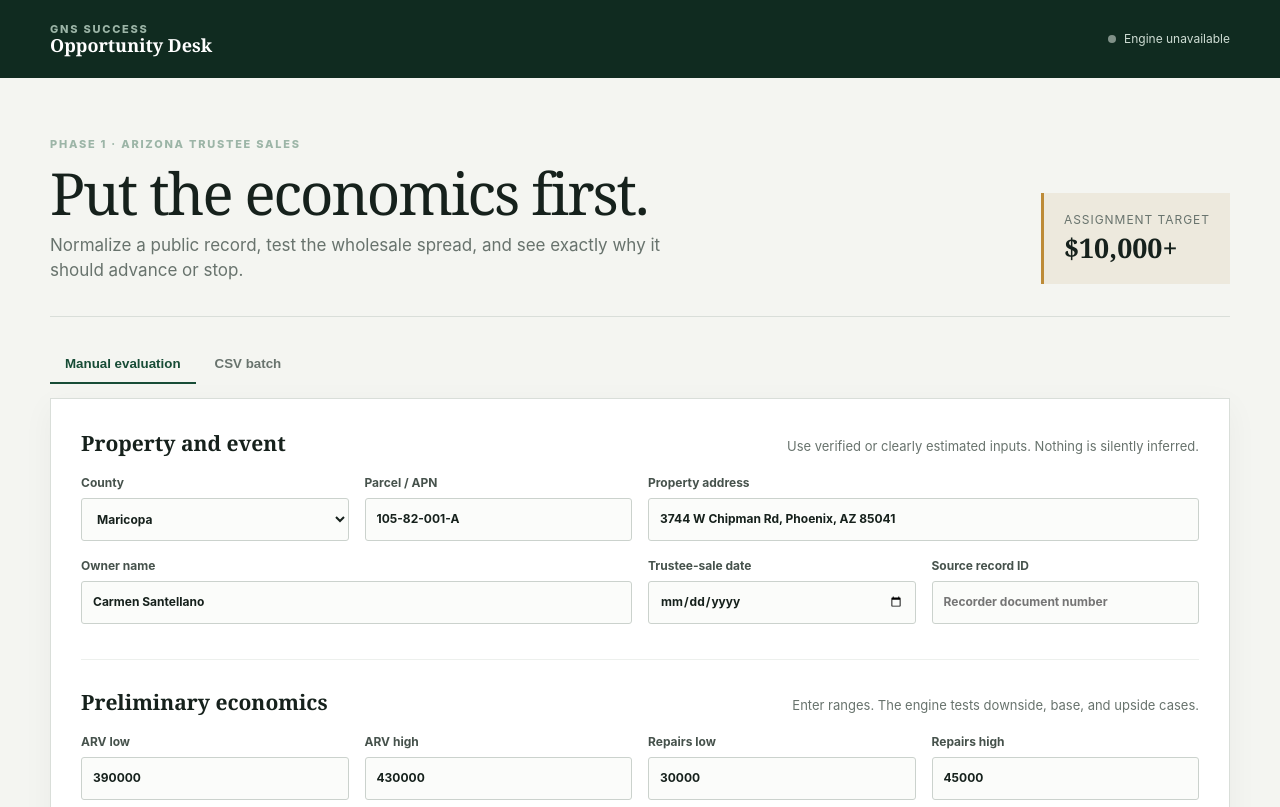
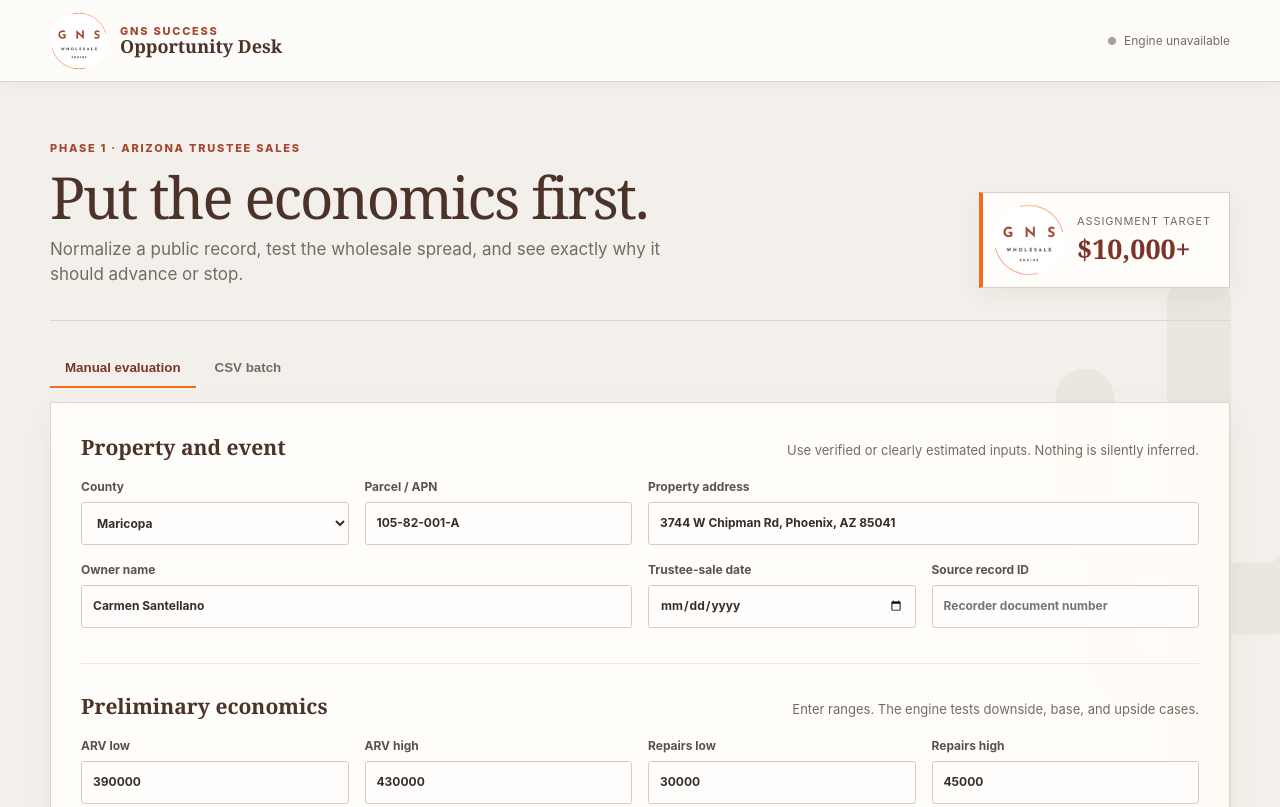
Before and after one commit to gemmaserenity/gns-success-wholesale-engine, a website: page apps/dashboard/public/index.html in a window 1280 px wide. Shown: the top 807 px of the page. Drawn offline with Linux system fonts and the light colour scheme; no server answers.

Commit message:
recolor logo

```diff
--- a/apps/dashboard/public/index.html
+++ b/apps/dashboard/public/index.html
@@ -4,14 +4,26 @@
   <meta charset="utf-8">
   <meta name="viewport" content="width=device-width, initial-scale=1">
   <meta name="description" content="Private GNS Success wholesale opportunity screening dashboard">
+  <meta name="theme-color" content="#fbf9fc">
+  <meta name="mobile-web-app-capable" content="yes">
+  <meta name="apple-mobile-web-app-capable" content="yes">
+  <meta name="apple-mobile-web-app-status-bar-style" content="default">
+  <meta name="apple-mobile-web-app-title" content="GNS Wholesale">
   <title>GNS Success — Opportunity Desk</title>
+  <link rel="icon" href="/favicon.ico" sizes="32x32">
+  <link rel="icon" href="/favicon.svg" type="image/svg+xml">
+  <link rel="apple-touch-icon" href="/logo192.png">
+  <link rel="manifest" href="/site.webmanifest">
   <link rel="stylesheet" href="/styles.css">
 </head>
 <body>
   <header class="topbar">
-    <div>
-      <p class="eyebrow">GNS SUCCESS</p>
-      <h1>Opportunity Desk</h1>
+    <div class="brand-lockup">
+      <img src="/logo192.png" width="58" height="58" alt="GNS Wholesale Engine">
+      <div>
+        <p class="eyebrow">GNS SUCCESS</p>
+        <h1>Opportunity Desk</h1>
+      </div>
     </div>
     <div class="status"><span id="health-dot"></span><span id="health">Checking engine…</span></div>
   </header>
@@ -23,7 +35,10 @@
         <h2>Put the economics first.</h2>
         <p>Normalize a public record, test the wholesale spread, and see exactly why it should advance or stop.</p>
       </div>
-      <div class="target"><span>Assignment target</span><strong>$10,000+</strong></div>
+      <div class="target">
+        <img src="/logo192.png" width="72" height="72" alt="" aria-hidden="true">
+        <div><span>Assignment target</span><strong>$10,000+</strong></div>
+      </div>
     </section>
 
     <nav class="tabs" aria-label="Input method">
--- a/apps/dashboard/public/styles.css
+++ b/apps/dashboard/public/styles.css
@@ -1,60 +1,161 @@
-:root { color-scheme: light; --ink:#16211c; --muted:#68736d; --paper:#f4f5f1; --card:#fff; --line:#d9ded9; --green:#174c36; --gold:#bd8b37; --red:#9d382f; --amber:#96680e; }
-* { box-sizing:border-box; }
-body { margin:0; background:var(--paper); color:var(--ink); font:15px/1.5 Inter, ui-sans-serif, system-ui, -apple-system, sans-serif; }
-.topbar { height:78px; padding:0 max(24px, calc((100vw - 1180px)/2)); display:flex; align-items:center; justify-content:space-between; background:#102b20; color:white; }
-.topbar h1 { margin:-3px 0 0; font:600 18px/1.2 Georgia, serif; }
-.eyebrow { margin:0; letter-spacing:.16em; font-size:11px; font-weight:800; color:#9cb5a7; }
-.status { display:flex; align-items:center; gap:8px; font-size:12px; color:#cfddd4; }
-#health-dot { width:8px; height:8px; border-radius:50%; background:#809188; }
-#health-dot.ok { background:#62c08a; box-shadow:0 0 0 4px #62c08a25; }
-main { width:min(1180px, calc(100% - 40px)); margin:36px auto 80px; }
-.hero { display:flex; justify-content:space-between; gap:40px; align-items:end; padding:22px 0 32px; border-bottom:1px solid var(--line); }
-.hero h2 { margin:10px 0 4px; font:500 clamp(34px,5vw,58px)/1.04 Georgia, serif; letter-spacing:-.035em; }
-.hero p:not(.eyebrow) { max-width:650px; margin:10px 0 0; color:var(--muted); font-size:17px; }
-.target { min-width:180px; padding:18px 20px; border-left:3px solid var(--gold); background:#ede9dd; }
-.target span { display:block; color:var(--muted); font-size:12px; text-transform:uppercase; letter-spacing:.08em; }
-.target strong { font:600 27px Georgia,serif; }
-.tabs { display:flex; gap:4px; margin:28px 0 14px; }
-.tab { border:0; background:transparent; padding:11px 15px; color:var(--muted); font-weight:700; cursor:pointer; border-bottom:2px solid transparent; }
-.tab.active { color:var(--green); border-color:var(--green); }
-.panel { padding:30px; background:var(--card); border:1px solid var(--line); box-shadow:0 8px 30px #14261d0b; }
-.hidden { display:none !important; }
-.section-heading { display:flex; justify-content:space-between; align-items:baseline; gap:20px; margin:0 0 17px; }
-.section-heading:not(:first-child) { margin-top:35px; padding-top:28px; border-top:1px solid #edf0ed; }
-.section-heading h3 { margin:0; font:600 21px Georgia,serif; }
-.section-heading p { margin:0; color:var(--muted); font-size:13px; }
-.form-grid { display:grid; grid-template-columns:repeat(4,1fr); gap:16px; }
-label { display:flex; flex-direction:column; gap:6px; font-size:12px; font-weight:750; color:#46524c; }
-label.wide { grid-column:span 2; }
-input, select { width:100%; min-height:43px; border:1px solid #cbd2cd; border-radius:3px; background:#fbfcfa; padding:9px 11px; font:inherit; color:var(--ink); }
-input:focus,select:focus { outline:2px solid #2d79513b; border-color:#347656; }
-label.check { flex-direction:row; align-items:center; padding-top:24px; }
-label.check input { width:17px; min-height:17px; }
-.primary { margin-top:28px; padding:13px 20px; border:0; border-radius:3px; background:var(--green); color:white; font-weight:800; cursor:pointer; }
-.primary:disabled { opacity:.5; cursor:wait; }
-.dropzone { padding:38px; border:1px dashed #9caaa2; background:#fafbf9; text-align:center; }
-.dropzone input { width:auto; display:block; margin:0 auto 10px; }
-.dropzone p { color:var(--muted); }
-.dropzone a { color:var(--green); font-weight:750; }
-#results { margin-top:24px; }
-.result-card { padding:27px 30px; border:1px solid var(--line); border-top:4px solid var(--green); background:var(--card); }
-.result-card.reject { border-top-color:var(--red); }
-.result-card.review { border-top-color:var(--amber); }
-.result-header { display:flex; align-items:start; justify-content:space-between; gap:20px; }
-.result-header h3 { margin:3px 0 0; font:600 26px Georgia,serif; }
-.score { min-width:100px; text-align:right; }
-.score strong { font:600 38px Georgia,serif; }
-.score span { display:block; color:var(--muted); font-size:11px; }
-.metrics { display:grid; grid-template-columns:repeat(5,1fr); margin:24px 0; border:1px solid var(--line); }
-.metric { padding:15px; border-right:1px solid var(--line); }
-.metric:last-child { border:0; }
-.metric span { display:block; color:var(--muted); font-size:11px; text-transform:uppercase; letter-spacing:.07em; }
-.metric strong { display:block; margin-top:4px; font-size:17px; }
-.decision { display:grid; grid-template-columns:1fr 1fr; gap:25px; }
-.decision h4 { margin:0 0 8px; font-size:12px; text-transform:uppercase; letter-spacing:.08em; }
-.reasons { margin:0; padding-left:18px; }
-.reason-reject { color:var(--red); }.reason-review { color:var(--amber); }.reason-positive { color:var(--green); }
-.error { padding:18px; border-left:4px solid var(--red); background:#fff2f0; color:#6e211c; }
-.batch-summary { margin-bottom:14px; color:var(--muted); }
-@media (max-width:800px) { .form-grid,.metrics { grid-template-columns:repeat(2,1fr); }.hero,.section-heading { align-items:start; flex-direction:column; }.target { width:100%; }.decision { grid-template-columns:1fr; } }
-@media (max-width:480px) { main { width:min(100% - 24px,1180px); }.panel,.result-card { padding:20px; }.form-grid,.metrics { grid-template-columns:1fr; }label.wide { grid-column:span 1; }.metric { border-right:0; border-bottom:1px solid var(--line); } }
+:root {
+  color-scheme: light;
+  --ink: #352f2b;
+  --muted: #766b63;
+  --paper: #f3f0eb;
+  --card: #fffdf9;
+  --line: #ded5cc;
+  --brown: #6a4636;
+  --brown-strong: #4b332a;
+  --red-rock: #a44732;
+  --red-rock-dark: #7d3428;
+  --orange: #f26b21;
+  --orange-soft: #fff0e2;
+  --red: #9f352d;
+  --amber: #a15c11;
+  --success: #687069;
+}
+
+* { box-sizing: border-box; }
+
+body {
+  margin: 0;
+  min-height: 100vh;
+  background: var(--paper);
+  color: var(--ink);
+  font: 15px/1.5 Inter, ui-sans-serif, system-ui, -apple-system, sans-serif;
+}
+
+body::before {
+  content: "";
+  position: fixed;
+  z-index: 0;
+  right: max(-70px, calc((100vw - 1440px) / 2));
+  bottom: -100px;
+  width: clamp(310px, 38vw, 560px);
+  height: min(82vh, 900px);
+  background: url("/saguaro-watermark.svg") right bottom / contain no-repeat;
+  opacity: .065;
+  pointer-events: none;
+}
+
+.topbar,
+main { position: relative; z-index: 1; }
+
+.topbar {
+  min-height: 82px;
+  padding: 10px max(24px, calc((100vw - 1180px) / 2));
+  display: flex;
+  align-items: center;
+  justify-content: space-between;
+  gap: 24px;
+  background: rgba(255, 253, 249, .95);
+  border-bottom: 1px solid var(--line);
+  box-shadow: 0 2px 18px rgba(75, 51, 42, .05);
+}
+
+.brand-lockup { display: flex; align-items: center; gap: 12px; }
+.brand-lockup img { display: block; border-radius: 50%; }
+.topbar h1 { margin: -3px 0 0; color: var(--brown-strong); font: 600 18px/1.2 Georgia, serif; }
+.eyebrow { margin: 0; color: var(--red-rock); letter-spacing: .16em; font-size: 11px; font-weight: 800; }
+.status { display: flex; align-items: center; gap: 8px; color: var(--muted); font-size: 12px; }
+#health-dot { width: 8px; height: 8px; border-radius: 50%; background: #a9a19b; }
+#health-dot.ok { background: var(--orange); box-shadow: 0 0 0 4px rgba(242, 107, 33, .14); }
+
+main { width: min(1180px, calc(100% - 40px)); margin: 36px auto 80px; }
+
+.hero {
+  display: flex;
+  justify-content: space-between;
+  gap: 40px;
+  align-items: end;
+  padding: 22px 0 32px;
+  border-bottom: 1px solid var(--line);
+}
+
+.hero h2 { margin: 10px 0 4px; color: var(--brown-strong); font: 500 clamp(34px, 5vw, 58px)/1.04 Georgia, serif; letter-spacing: -.035em; }
+.hero p:not(.eyebrow) { max-width: 650px; margin: 10px 0 0; color: var(--muted); font-size: 17px; }
+.target { min-width: 250px; display: flex; align-items: center; gap: 12px; padding: 11px 18px 11px 10px; border: 1px solid #dbcfc5; border-left: 4px solid var(--orange); background: var(--card); box-shadow: 0 8px 24px rgba(75, 51, 42, .06); }
+.target img { flex: 0 0 auto; border-radius: 50%; }
+.target span { display: block; color: var(--muted); font-size: 11px; text-transform: uppercase; letter-spacing: .08em; }
+.target strong { display: block; color: var(--red-rock-dark); font: 600 27px Georgia, serif; }
+
+.tabs { display: flex; gap: 4px; margin: 28px 0 14px; }
+.tab { border: 0; background: transparent; padding: 11px 15px; color: var(--muted); font-weight: 700; cursor: pointer; border-bottom: 2px solid transparent; }
+.tab:hover { color: var(--red-rock); }
+.tab.active { color: var(--red-rock-dark); border-color: var(--orange); }
+
+.panel { padding: 30px; background: rgba(255, 253, 249, .96); border: 1px solid var(--line); box-shadow: 0 8px 30px rgba(75, 51, 42, .05); }
+.hidden { display: none !important; }
+.section-heading { display: flex; justify-content: space-between; align-items: baseline; gap: 20px; margin: 0 0 17px; }
+.section-heading:not(:first-child) { margin-top: 35px; padding-top: 28px; border-top: 1px solid #eee8e1; }
+.section-heading h3 { margin: 0; color: var(--brown-strong); font: 600 21px Georgia, serif; }
+.section-heading p { margin: 0; color: var(--muted); font-size: 13px; }
+.form-grid { display: grid; grid-template-columns: repeat(4, 1fr); gap: 16px; }
+label { display: flex; flex-direction: column; gap: 6px; color: #5d514a; font-size: 12px; font-weight: 750; }
+label.wide { grid-column: span 2; }
+
+input,
+select { width: 100%; min-height: 43px; border: 1px solid #d5cbc2; border-radius: 3px; background: #fffefc; padding: 9px 11px; color: var(--ink); font: inherit; }
+input:focus,
+select:focus { outline: 3px solid rgba(242, 107, 33, .15); border-color: var(--orange); }
+label.check { flex-direction: row; align-items: center; padding-top: 24px; }
+label.check input { width: 17px; min-height: 17px; accent-color: var(--red-rock); }
+
+.primary { margin-top: 28px; padding: 13px 20px; border: 0; border-radius: 3px; background: var(--red-rock); color: white; font-weight: 800; cursor: pointer; box-shadow: 0 6px 14px rgba(125, 52, 40, .16); }
+.primary:hover { background: var(--red-rock-dark); }
+.primary:focus-visible { outline: 3px solid rgba(242, 107, 33, .38); outline-offset: 2px; }
+.primary:disabled { opacity: .5; cursor: wait; }
+.dropzone { padding: 38px; border: 1px dashed #bbaa9d; background: #fcf9f5; text-align: center; }
+.dropzone input { width: auto; display: block; margin: 0 auto 10px; }
+.dropzone p { color: var(--muted); }
+.dropzone a { color: var(--red-rock); font-weight: 750; }
+
+#results { margin-top: 24px; }
+.result-card { padding: 27px 30px; border: 1px solid var(--line); border-top: 4px solid var(--orange); background: rgba(255, 253, 249, .97); }
+.result-card.reject { border-top-color: var(--red); }
+.result-card.review { border-top-color: var(--amber); }
+.result-header { display: flex; align-items: start; justify-content: space-between; gap: 20px; }
+.result-header h3 { margin: 3px 0 0; color: var(--brown-strong); font: 600 26px Georgia, serif; }
+.score { min-width: 100px; text-align: right; }
+.score strong { color: var(--red-rock); font: 600 38px Georgia, serif; }
+.score span { display: block; color: var(--muted); font-size: 11px; }
+.metrics { display: grid; grid-template-columns: repeat(5, 1fr); margin: 24px 0; border: 1px solid var(--line); }
+.metric { padding: 15px; border-right: 1px solid var(--line); }
+.metric:last-child { border: 0; }
+.metric span { display: block; color: var(--muted); font-size: 11px; text-transform: uppercase; letter-spacing: .07em; }
+.metric strong { display: block; margin-top: 4px; font-size: 17px; }
+.decision { display: grid; grid-template-columns: 1fr 1fr; gap: 25px; }
+.decision h4 { margin: 0 0 8px; color: var(--brown); font-size: 12px; text-transform: uppercase; letter-spacing: .08em; }
+.reasons { margin: 0; padding-left: 18px; }
+.reason-reject { color: var(--red); }
+.reason-review { color: var(--amber); }
+.reason-positive { color: var(--success); }
+.error { padding: 18px; border-left: 4px solid var(--red); background: #fff0ed; color: #742b25; }
+.batch-summary { margin-bottom: 14px; color: var(--muted); }
+
+@media (max-width: 800px) {
+  .form-grid,
+  .metrics { grid-template-columns: repeat(2, 1fr); }
+  .hero,
+  .section-heading { align-items: start; flex-direction: column; }
+  .target { width: 100%; }
+  .decision { grid-template-columns: 1fr; }
+  body::before { opacity: .045; right: -120px; }
+}
+
+@media (max-width: 560px) {
+  .topbar { align-items: flex-start; padding: 9px 16px; }
+  .brand-lockup { gap: 7px; }
+  .brand-lockup img { width: 48px; height: 48px; }
+  .topbar h1 { font-size: 15px; }
+  .status { max-width: 110px; justify-content: flex-end; text-align: right; font-size: 10px; }
+  main { width: min(100% - 24px, 1180px); margin-top: 22px; }
+  .panel,
+  .result-card { padding: 20px; }
+  .form-grid,
+  .metrics { grid-template-columns: 1fr; }
+  label.wide { grid-column: span 1; }
+  .metric { border-right: 0; border-bottom: 1px solid var(--line); }
+  .target { min-width: 0; }
+}
```
Also changed, not shown: apps/dashboard/public/favicon.ico (added), apps/dashboard/public/favicon.svg (added), apps/dashboard/public/gns-wholesale-logo.png (added), apps/dashboard/public/logo192.png (added), apps/dashboard/public/logo512.png (added), apps/dashboard/public/saguaro-watermark.svg (added), apps/dashboard/public/site.webmanifest (added), assets/branding/GNS Wholesale Engine logo (192 x 192 px).png (added), assets/branding/GNS Wholesale Engine logo (512 x 512 px).png (added), assets/branding/GNS Wholesale Engine logo.png (deleted), assets/branding/GNS Wholesale Original Logo.png (added), assets/branding/favicon.ico (added), assets/branding/favicon.svg (added).
